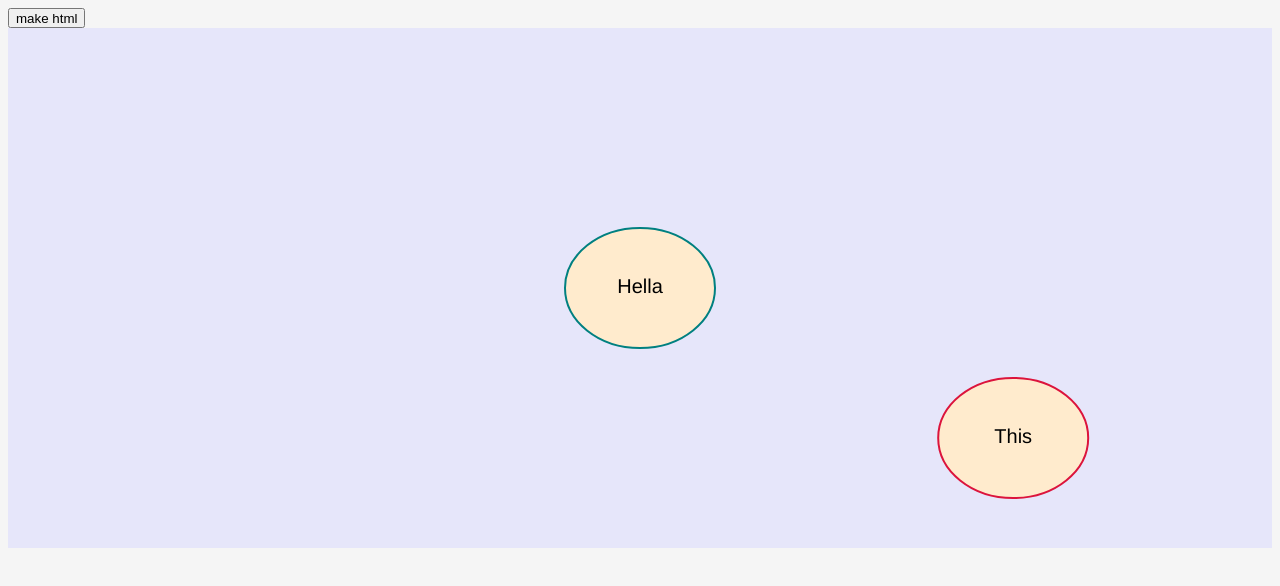
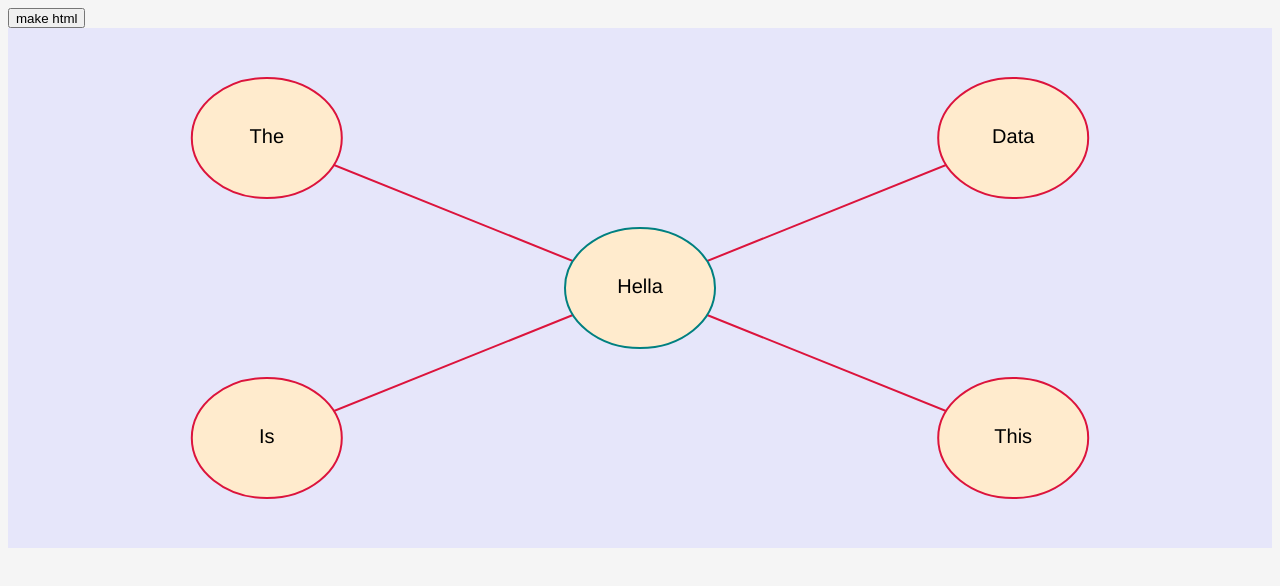
Before and after one commit to mikeparowski/crawler, a plain HTML site: page index.html in a window 1280 px wide. Both pictures are taken after a click on the button "make html". Drawn offline with nearby package versions, Linux system fonts and the light colour scheme.

Commit message:
mostly done, need to add algorithm that uses correct amount of bubbles

```diff
--- a/index.html
+++ b/index.html
@@ -7,6 +7,7 @@
     .bubble:hover {fill:cornflowerblue; stroke: olive; background-color: cornflowerblue;}
     .main_bubble{stroke:teal;}
     .sec_bubble{stroke:crimson;}
+    .sec_line{stroke:crimson;stroke-width:2;}
     .testclass{color:red;}
 </style>
 
@@ -33,7 +34,7 @@
         var b_svggra = ["<ellipse id=bubble class=\"bubble sec_bubble\" cx=", " cy=", " rx=75 ry=60></ellipse>"]
         var b_svgtxt = ["<text class=bubble-text fill=slate font-size=20 font-family=Helvetica text-anchor=middle dominant-baseline=middle x=" , " y=" ," >", "</text>"];
 
-        var a_list = {};
+        var a_list;
 
         function store_links(){
             a_list = {};
@@ -54,9 +55,17 @@
             main.innerHTML = '';
             main.innerHTML += main_b_gra;
             main.innerHTML += b_svgtxt[0]+"50%"+b_svgtxt[1]+"50%"+b_svgtxt[2]+key+b_svgtxt[3];
-            main.innerHTML += b_svggra[0]+"80%"+b_svggra[1]+"80%"+b_svggra[2];
-            main.innerHTML += b_svgtxt[0]+"80%"+b_svgtxt[1]+"80%"+b_svgtxt[2] + (a_list[key][0]) + b_svgtxt[3];
+            display_sec_bubble("80%", "80%", a_list[key][0]);
+            display_sec_bubble("20%", "80%", a_list[key][1]);
+            display_sec_bubble("20%", "20%", a_list[key][2]);
+            display_sec_bubble("80%", "20%", a_list[key][3]);
             $("body").html($("body").html());
+        }
+
+        function display_sec_bubble(x, y, txt){
+            main.innerHTML += b_svggra[0]+x+b_svggra[1]+y+b_svggra[2];
+            main.innerHTML += b_svgtxt[0]+x+b_svgtxt[1]+y+b_svgtxt[2]+txt+b_svgtxt[3];
+            $("#main").prepend("<line class=sec_line x1=50% y1=50% x2="+x+" y2="+y+"> </line>");
         }
 
         window.onload = function() {
```
